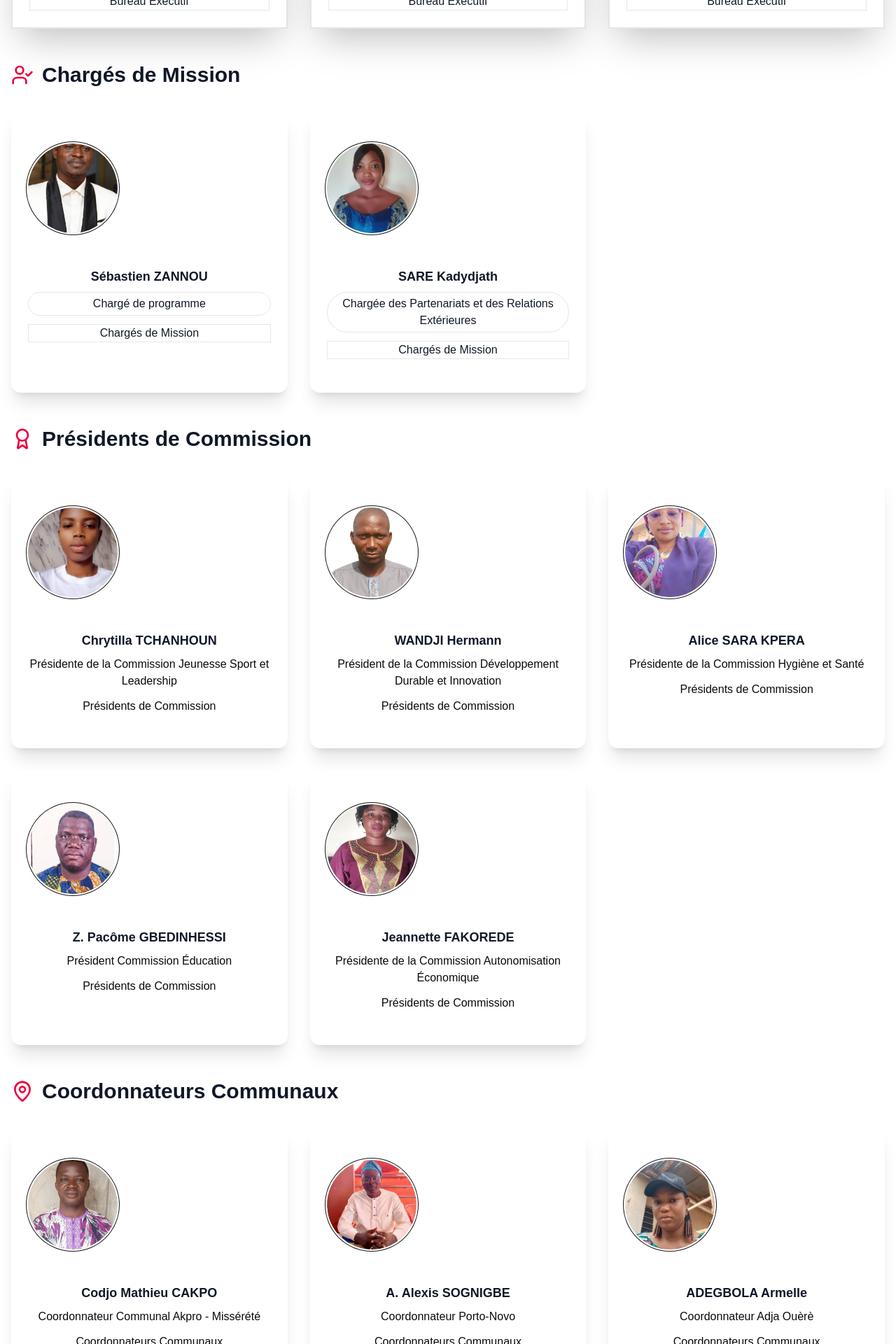
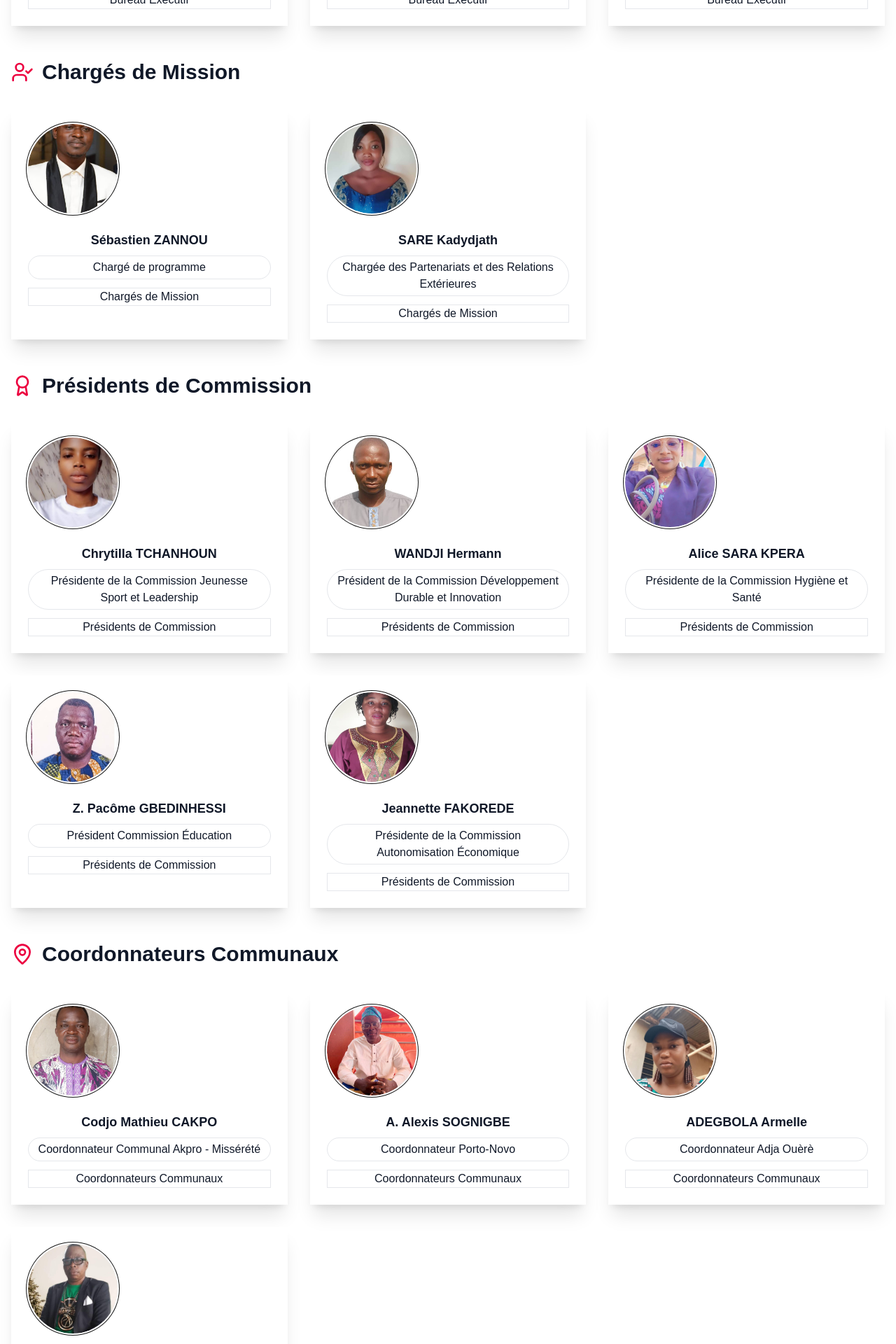
Before and after one commit to samsun243/filles-plus-platform, a Next.js app: page /team in a window 1280 px wide. Shown: the part 880-2800 px from the top of the page at 70% size. Built offline with nearby package versions, Linux system fonts and the light colour scheme.

Commit message:
Add TeamGrid + Lightbox; make team grid interactive with avatar preview and keyboard support

```diff
--- a/app/team/page.tsx
+++ b/app/team/page.tsx
@@ -5,6 +5,7 @@ import { Card } from '@/components/ui/card';
 import { Sparkles, Users, Crown, UserCheck, Briefcase, Award, MapPin } from 'lucide-react';
 import Image from 'next/image';
 import TeamAvatar from '@/components/TeamAvatar';
+import TeamGrid from '@/components/TeamGrid';
 
 const teamMembers = [
   // Bureau Exécutif
@@ -155,28 +156,7 @@ export default function Team() {
                 <Crown className="w-8 h-8 text-rose-600" />
                 <h2 className="text-2xl sm:text-3xl font-bold text-gray-900">Bureau Exécutif</h2>
               </div>
-              <div className="grid grid-cols-1 sm:grid-cols-2 lg:grid-cols-3 gap-4 sm:gap-6 lg:gap-8">
-                {teamMembers.filter(member => member.category === 'Bureau Exécutif').map((member) => (
-                  <div key={member.id} className="card bg-white backdrop-blur-sm shadow-2xl hover:shadow-3xl transition-all duration-500 hover:scale-105 border-0 hover:border-primary/20 border-2 group">
-                    <figure className="px-6 pt-6">
-                      <div className="avatar group-hover:ring-4 ring-primary/30 transition-all duration-300">
-                        <div className="w-32 h-32 rounded-full ring ring-primary ring-offset-white ring-offset-2 overflow-hidden bg-gradient-to-br from-primary/10 to-secondary/10 flex items-center justify-center shadow-lg">
-                          <TeamAvatar src={member.image} name={member.name} role={member.role} />
-                        </div>
-                      </div>
-                    </figure>
-                    <div className="card-body items-center text-center p-6">
-                      <h3 className="card-title text-lg font-bold text-gray-900 mb-2 group-hover:text-primary transition-colors duration-300">{member.name}</h3>
-                      <div className="badge bg-white text-gray-900 border border-gray-200 mb-3 px-3 py-1 rounded-full" title={`Rôle: ${member.role}`}>
-                        {member.role}
-                      </div>
-                      <div className="card-actions justify-center">
-                        <div className="badge bg-white text-gray-900 border border-gray-200 badge-sm">{member.category}</div>
-                      </div>
-                    </div>
-                  </div>
-                ))}
-              </div>
+              <TeamGrid members={teamMembers.filter(member => member.category === 'Bureau Exécutif')} />
             </div>
 
             {/* Chargés de Mission */}
@@ -185,29 +165,7 @@ export default function Team() {
                 <UserCheck className="w-8 h-8 text-rose-600" />
                 <h2 className="text-2xl sm:text-3xl font-bold text-gray-900">Chargés de Mission</h2>
               </div>
-              <div className="grid grid-cols-1 sm:grid-cols-2 lg:grid-cols-3 gap-4 sm:gap-6 lg:gap-8">
-                {teamMembers.filter(member => member.category === 'Chargés de Mission').map((member) => (
-                  <Card
-                    key={member.id}
-                    className="card bg-white shadow-xl hover:shadow-2xl transition-all duration-300 hover:scale-105 border-0"
-                  >
-                    <figure className="px-6 pt-6">
-                      <div className="avatar">
-                        <div className="w-32 h-32 rounded-full ring ring-primary ring-offset-base-100 ring-offset-2 overflow-hidden bg-gray-50 flex items-center justify-center">
-                          <TeamAvatar src={member.image} name={member.name} role={member.role} />
-                        </div>
-                      </div>
-                    </figure>
-                    <div className="card-body items-center text-center p-6">
-                      <h3 className="card-title text-lg font-bold text-gray-900 mb-2">{member.name}</h3>
-                      <div className="badge bg-white text-gray-900 border border-gray-200 mb-3 px-3 py-1 rounded-full">{member.role}</div>
-                      <div className="card-actions justify-center">
-                        <div className="badge bg-white text-gray-900 border border-gray-200 badge-sm">{member.category}</div>
-                      </div>
-                    </div>
-                  </Card>
-                ))}
-              </div>
+              <TeamGrid members={teamMembers.filter(member => member.category === 'Chargés de Mission')} />
             </div>
 
             {/* Présidents de Commission */}
@@ -216,29 +174,7 @@ export default function Team() {
                 <Award className="w-8 h-8 text-rose-600" />
                 <h2 className="text-2xl sm:text-3xl font-bold text-gray-900">Présidents de Commission</h2>
               </div>
-              <div className="grid grid-cols-1 sm:grid-cols-2 lg:grid-cols-3 gap-4 sm:gap-6 lg:gap-8">
-                {teamMembers.filter(member => member.category === 'Présidents de Commission').map((member) => (
-                  <Card
-                    key={member.id}
-                    className="card bg-white shadow-xl hover:shadow-2xl transition-all duration-300 hover:scale-105 border-0"
-                  >
-                    <figure className="px-6 pt-6">
-                      <div className="avatar">
-                        <div className="w-32 h-32 rounded-full ring ring-primary ring-offset-white ring-offset-2 overflow-hidden bg-gray-50 flex items-center justify-center">
-                          <TeamAvatar src={member.image} name={member.name} role={member.role} />
-                        </div>
-                      </div>
-                    </figure>
-                    <div className="card-body items-center text-center p-6">
-                      <h3 className="card-title text-lg font-bold text-gray-900 mb-2">{member.name}</h3>
-                      <div className="badge badge-primary badge-outline mb-3">{member.role}</div>
-                      <div className="card-actions justify-center">
-                        <div className="badge badge-ghost badge-sm">{member.category}</div>
-                      </div>
-                    </div>
-                  </Card>
-                ))}
-              </div>
+              <TeamGrid members={teamMembers.filter(member => member.category === 'Présidents de Commission')} />
             </div>
 
             {/* Coordonnateurs Communaux */}
@@ -247,29 +183,7 @@ export default function Team() {
                 <MapPin className="w-8 h-8 text-rose-600" />
                 <h2 className="text-2xl sm:text-3xl font-bold text-gray-900">Coordonnateurs Communaux</h2>
               </div>
-              <div className="grid grid-cols-1 sm:grid-cols-2 lg:grid-cols-3 gap-4 sm:gap-6 lg:gap-8">
-                {teamMembers.filter(member => member.category === 'Coordonnateurs Communaux').map((member) => (
-                  <Card
-                    key={member.id}
-                    className="card bg-white shadow-xl hover:shadow-2xl transition-all duration-300 hover:scale-105 border-0"
-                  >
-                    <figure className="px-6 pt-6">
-                      <div className="avatar">
-                        <div className="w-32 h-32 rounded-full ring ring-primary ring-offset-white ring-offset-2 overflow-hidden bg-gray-50 flex items-center justify-center">
-                          <TeamAvatar src={member.image} name={member.name} role={member.role} />
-                        </div>
-                      </div>
-                    </figure>
-                    <div className="card-body items-center text-center p-6">
-                      <h3 className="card-title text-lg font-bold text-gray-900 mb-2">{member.name}</h3>
-                      <div className="badge badge-primary badge-outline mb-3">{member.role}</div>
-                      <div className="card-actions justify-center">
-                        <div className="badge badge-ghost badge-sm">{member.category}</div>
-                      </div>
-                    </div>
-                  </Card>
-                ))}
-              </div>
+              <TeamGrid members={teamMembers.filter(member => member.category === 'Coordonnateurs Communaux')} />
             </div>
           </div>
         </section>
--- /dev/null
+++ b/src/components/Lightbox.tsx
@@ -0,0 +1,40 @@
+"use client";
+
+import { useEffect } from 'react';
+
+interface LightboxProps {
+  open: boolean;
+  src?: string;
+  alt?: string;
+  onClose: () => void;
+}
+
+export default function Lightbox({ open, src, alt, onClose }: LightboxProps) {
+  useEffect(() => {
+    const onKey = (e: KeyboardEvent) => {
+      if (e.key === 'Escape') onClose();
+    };
+    if (open) document.addEventListener('keydown', onKey);
+    return () => document.removeEventListener('keydown', onKey);
+  }, [open, onClose]);
+
+  if (!open) return null;
+
+  return (
+    <div className="fixed inset-0 z-50 flex items-center justify-center bg-black/60" onClick={onClose} role="dialog" aria-modal="true">
+      <div className="max-w-3xl w-full mx-4" onClick={(e) => e.stopPropagation()}>
+        <div className="bg-white rounded-lg overflow-hidden shadow-xl">
+          {src ? (
+            // eslint-disable-next-line @next/next/no-img-element
+            <img src={src} alt={alt ?? 'Avatar'} className="w-full h-auto object-contain" />
+          ) : (
+            <div className="p-12 text-center">Aucune image</div>
+          )}
+          <div className="p-4 text-right">
+            <button className="px-4 py-2 bg-rose-600 text-white rounded" onClick={onClose}>Fermer</button>
+          </div>
+        </div>
+      </div>
+    </div>
+  );
+}
--- /dev/null
+++ b/src/components/TeamGrid.tsx
@@ -0,0 +1,56 @@
+"use client";
+
+import { useState } from 'react';
+import TeamAvatar from './TeamAvatar';
+import Lightbox from './Lightbox';
+
+interface Member {
+  id: number;
+  name: string;
+  role: string;
+  category: string;
+  image: string;
+}
+
+interface TeamGridProps {
+  members: Member[];
+  columns?: string;
+}
+
+export default function TeamGrid({ members, columns = 'grid-cols-1 sm:grid-cols-2 lg:grid-cols-3' }: TeamGridProps) {
+  const [selected, setSelected] = useState<Member | null>(null);
+
+  return (
+    <>
+      <div className={`grid ${columns} gap-4 sm:gap-6 lg:gap-8`}>
+        {members.map((member) => (
+          <div key={member.id} className="card bg-white shadow-xl hover:shadow-2xl transition-all duration-300 hover:scale-105 border-0">
+            <figure className="px-6 pt-6">
+              <button
+                onClick={() => setSelected(member)}
+                className="avatar w-32 h-32 rounded-full ring ring-primary ring-offset-white ring-offset-2 overflow-hidden bg-gray-50 flex items-center justify-center focus:outline-none focus-visible:ring-4"
+                aria-label={`${member.name} — ${member.role}`}
+              >
+                <TeamAvatar src={member.image} name={member.name} role={member.role} />
+              </button>
+            </figure>
+            <div className="card-body items-center text-center p-6">
+              <h3 className="card-title text-lg font-bold text-gray-900 mb-2">{member.name}</h3>
+              <div className="badge bg-white text-gray-900 border border-gray-200 mb-3 px-3 py-1 rounded-full">{member.role}</div>
+              <div className="card-actions justify-center">
+                <div className="badge bg-white text-gray-900 border border-gray-200 badge-sm">{member.category}</div>
+              </div>
+            </div>
+          </div>
+        ))}
+      </div>
+
+      <Lightbox
+        open={!!selected}
+        src={selected?.image}
+        alt={selected ? `${selected.name} — ${selected.role}` : undefined}
+        onClose={() => setSelected(null)}
+      />
+    </>
+  );
+}
```
Also changed, not shown: image/équipe/Coordonnateur Kétou.jpg (added).
